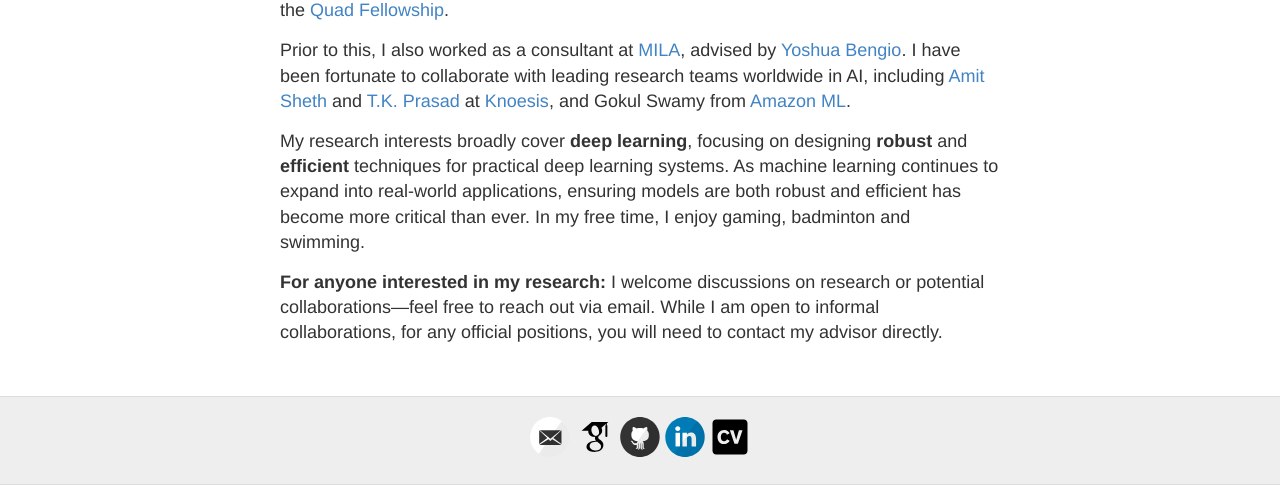
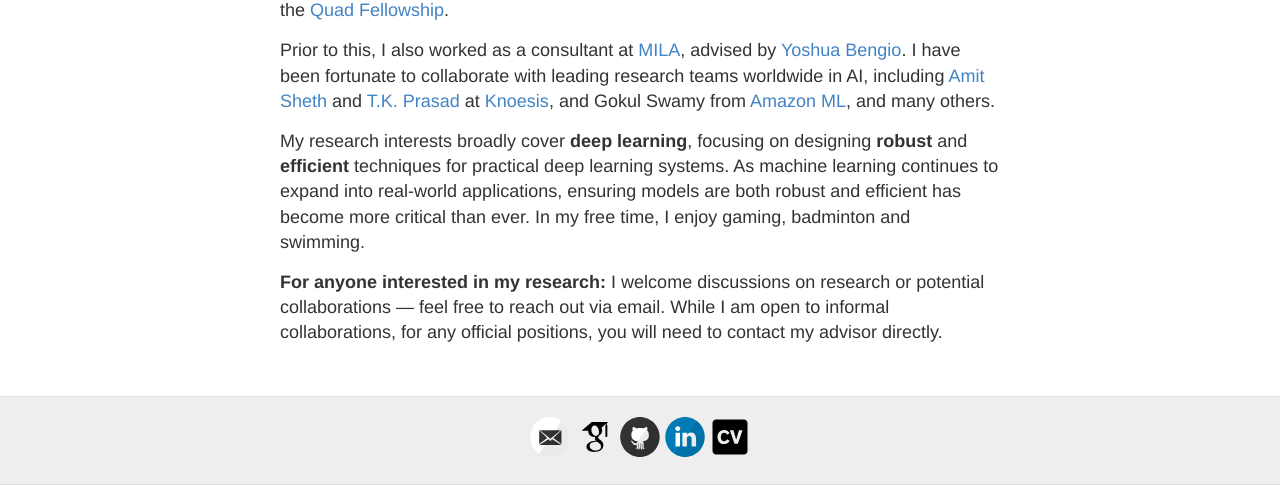
Before and after one commit to RamnathKumar181/ramnathkumar181.github.io, a Jekyll site: the page built from index.html, in a window 1280 px wide, cut to the strip 465-950 px from the top of the page. Built offline with Jekyll 4.4.1, drawn with Linux system fonts in a browser that asks for light colours.

Commit message:
Fixed Typos

```diff
--- a/index.html
+++ b/index.html
@@ -15,7 +15,7 @@ Prior to this, I also worked as a consultant at <a href=https://mila.quebec/en/>
 I have been fortunate to collaborate with leading research teams worldwide in AI, including
 <a href=https://sc.edu/study/colleges_schools/engineering_and_computing/faculty-staff/amitsheth.php>Amit Sheth</a> and
 <a href=https://people.wright.edu/t.k.prasad>T.K. Prasad</a> at <a href=https://engineering-computer-science.wright.edu/lab/knoesis>Knoesis</a>,
-and Gokul Swamy from <a href=https://www.amazon.science/locations/bengaluru>Amazon ML</a>.
+and Gokul Swamy from <a href=https://www.amazon.science/locations/bengaluru>Amazon ML</a>, and many others.
 </p>
 
 <p>
@@ -24,5 +24,5 @@ In my free time, I enjoy gaming, badminton and swimming.
 </p>
 
 <p>
-<b>For anyone interested in my research:</b> I welcome discussions on research or potential collaborations—feel free to reach out via email. While I am open to informal collaborations, for any official positions, you will need to contact my advisor directly.
+<b>For anyone interested in my research:</b> I welcome discussions on research or potential collaborations — feel free to reach out via email. While I am open to informal collaborations, for any official positions, you will need to contact my advisor directly.
 </p>
```
Also changed, not shown: _research/2024-01-02-kumar2023ehi.md (+1 -1 lines).
